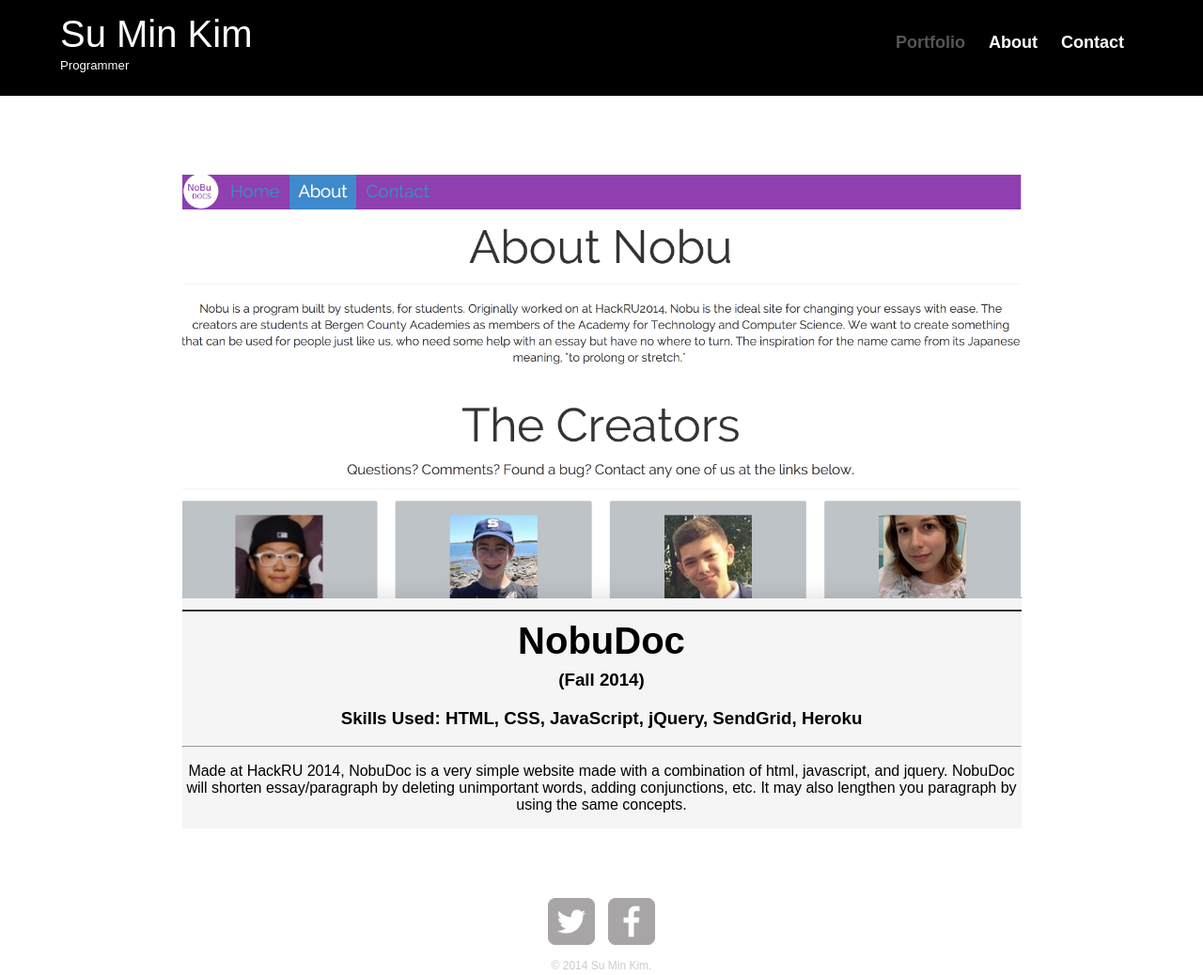
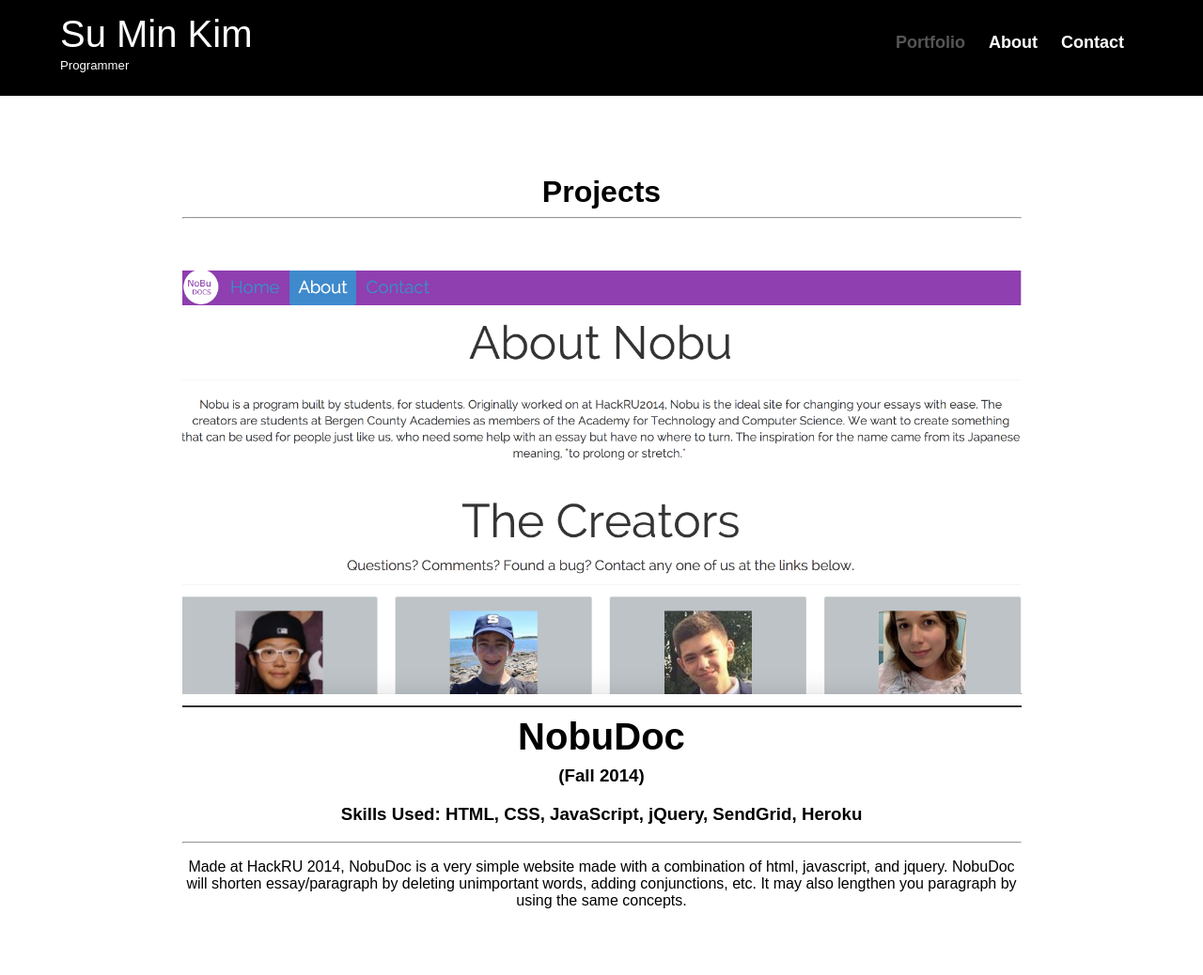
Before and after one commit to liamrahav/nimus0108.github.io, a plain HTML site: page index.html in a window 1280 px wide. Shown: the top 1038 px of the page at 94% size. Drawn offline with Linux system fonts and the light colour scheme; a web font is replaced by a local one.

Commit message:
minor changes:added projects header

```diff
--- a/css/main.css
+++ b/css/main.css
@@ -109,6 +109,12 @@
 PAGE: PORTFOLIO
 ***********************************/
 
+.class-header {
+    font-size: 2.0em;
+    font-weight: bolder;
+    margin: 0;
+}
+
 #wrapper {
     background-color: #fff;
 }
@@ -124,7 +130,7 @@
   float: left;
   width: 95%;
   margin: 2.5%;
-  background-color: #f5f5f5;
+  background-color: #fff;
   color: #000;
 }
 
--- a/index.html
+++ b/index.html
@@ -27,7 +27,11 @@
     <div id="wrapper">
       <section>
         <ul id = "gallery">
-          <li>
+        <li>
+            <p class = "class-header">Projects</p>
+            <hr>
+        </li>
+        <li>
             <a href="http://nobudoc.me">
               <img src="img/nobudoc.png" alt="">
                 <hr class="after-img">
```
